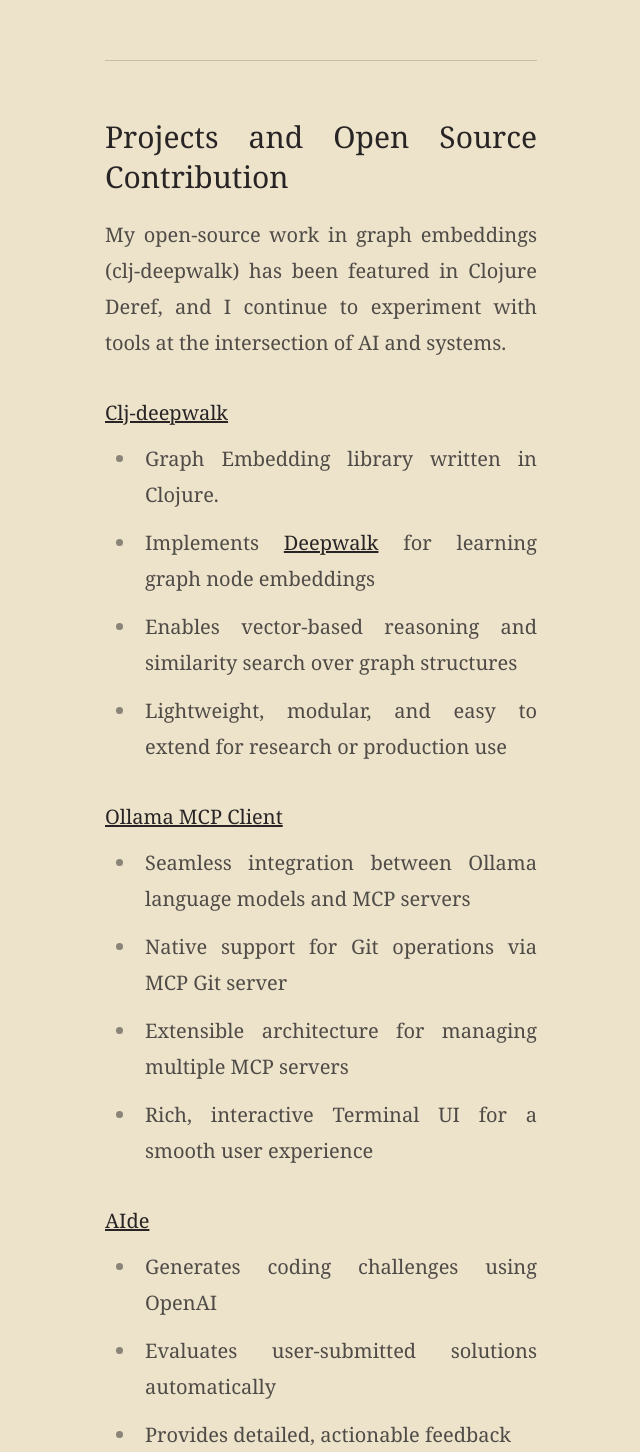
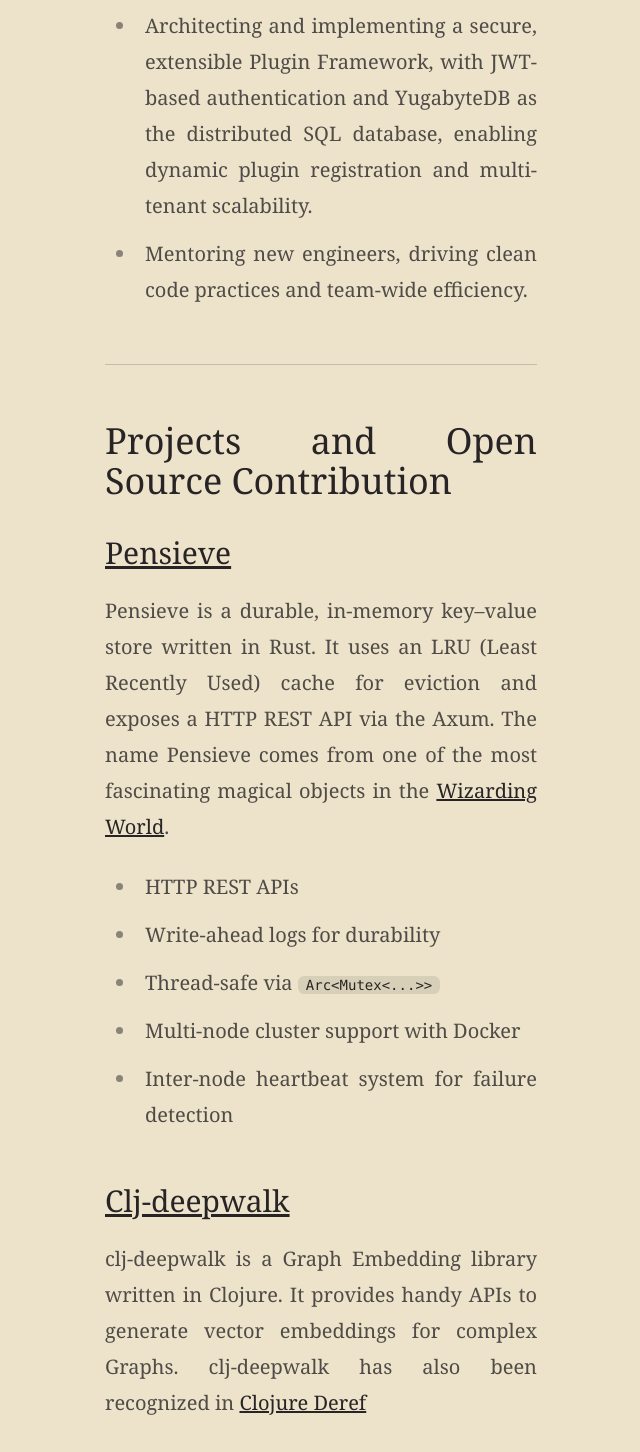
Before and after one commit to mihirrd/next-blog, a Next.js app: page /about in a window 1280 px wide. Shown: the part 1323-2775 px from the top of the page, without its empty margins (319-959 px from the left). Built offline with nearby package versions, Linux system fonts and the light colour scheme.

Commit message:
Update about me

```diff
--- a/app/about/about.md
+++ b/app/about/about.md
@@ -2,36 +2,51 @@
 title: 'About me'
 ---
 
-Hey there, my name is Mihir. I am a software engineer with 4 years of experience building scalable, high-performance backend systems. I am passionate about designing efficient and fault-tolerant system architectures. I am skilled in integrating LLMs into production environments, with hands-on experience in prompt engineering and GenAI implementation. I enjoy tackling complex problems, drive high-impact solutions, and lead projects that enhance system reliability, performance, and scalability. I love exploring tech and [hacking](https://www.paulgraham.com/hp.html) together cool projects. I love Emacs!
+My name is Mihir. I am a software engineer with 4 years of experience building scalable, high-performance backend systems. I am currently pursuing my masters in Software Engineering at Purdue University. I am passionate about designing efficient and fault-tolerant system architectures. I am skilled in integrating LLMs into production environments, with hands-on experience in prompt engineering and GenAI implementation. I enjoy tackling complex problems, drive high-impact solutions, and lead projects that enhance system reliability, performance, and scalability. I love exploring tech and [hacking](https://www.paulgraham.com/hp.html) together cool projects. I love Emacs!
 
 ---
 
-### Work Experience
+## Work Experience
 At [Helpshift](https://www.helpshift.com/), I’ve led initiatives that include:
-- Designing a high-throughput architecture for LLM integration, supporting 1.5K RPS
+- Designing and implementing a high-throughput system with Clojure Workers for third-party LLM integration within a production chatbot service, supporting 1.5K RPS.
 - Engineering a Kafka-based asynchronous task queue that cut load average by 30%
-- Building multilingual AI-powered translation systems that increased user engagement by 20%
-- Mentoring new engineers, driving clean code practices and team-wide efficiency
+- Architecting and implementing a secure, extensible Plugin Framework, with JWT-based authentication and YugabyteDB as the distributed SQL database, enabling dynamic plugin registration and multi-tenant scalability.
+- Mentoring new engineers, driving clean code practices and team-wide efficiency.
 
 ---
 
-### Projects and Open Source Contribution
-My open-source work in graph embeddings (clj-deepwalk) has been featured in Clojure Deref, and I continue to experiment with tools at the intersection of AI and systems.
+## Projects and Open Source Contribution
 
-#### [Clj-deepwalk](https://github.com/mihirrd/clj-deepwalk)
-- Graph Embedding library written in Clojure.
+
+### [Pensieve](https://github.com/mihirrd/pensieve)
+Pensieve is a durable, in-memory key–value store written in Rust. It uses an LRU (Least Recently Used) cache for eviction and exposes a HTTP REST API via the Axum. The name Pensieve comes from one of the most fascinating magical objects in the [Wizarding World](https://www.harrypotter.com/writing-by-jk-rowling/pensieve).
+
+- HTTP REST APIs
+- Write-ahead logs for durability
+- Thread-safe via <code>Arc<Mutex<...>></code>
+- Multi-node cluster support with Docker
+- Inter-node heartbeat system for failure detection
+
+
+### [Clj-deepwalk](https://github.com/mihirrd/clj-deepwalk)
+clj-deepwalk is a Graph Embedding library written in Clojure. It provides handy APIs to generate vector embeddings for complex Graphs.
+clj-deepwalk has also been recognized in [Clojure Deref](https://clojure.org/news/2025/01/17/deref)
+
 - Implements [Deepwalk](https://arxiv.org/abs/1403.6652) for learning graph node embeddings
 - Enables vector-based reasoning and similarity search over graph structures
 - Lightweight, modular, and easy to extend for research or production use
 
 
-#### [Ollama MCP Client](https://github.com/mihirrd/ollama-mcp-client)
-- Seamless integration between Ollama language models and MCP servers
-- Native support for Git operations via MCP Git server
-- Extensible architecture for managing multiple MCP servers
+### [Ollama MCP Client](https://github.com/mihirrd/ollama-mcp-client)
+Highly modular and extensible client for MCP tools in Ollama models
+
+- Seamless integration between MCP servers and Ollama language models
+- Native support for Git operations via MCP Git server, with support for extending multiple MCP servers
 - Rich, interactive Terminal UI for a smooth user experience
 
-#### [AIde](https://github.com/mihirrd/aide)
+### [AIde](https://github.com/mihirrd/aide)
+Aide acts like an on-demand tutor for those preparing for coding interviews.
+
 - Generates coding challenges using OpenAI
 - Evaluates user-submitted solutions automatically
 - Provides detailed, actionable feedback
@@ -39,11 +54,21 @@
 
 ---
 
-🎓 I’ll be joining Purdue, West Lafayette in Fall 2025 for MS in Software Engineering, with a focus on distributed systems and backend architecture.
+## Tech Stack
 
-Let’s connect if you're hiring for backend or platform roles — or if you're working on systems where performance, reliability, and scalability are top priorities.
+- Java, Clojure, Python, C++, Rust, Javascript, SQL
+- MongoDB, Postgres, YugabyteDB, Kafka, Redis, Elasticsearch
+- Grafana, Kibana
+- Jenkins, Docker, Git, Gerrit
 
-📧 Email : deshpande.mihir7@gmail.com | deshpa92@purdue.edu
+---
+
+I am looking for a summer internship starting May 2026. Let’s connect if you're hiring for backend or platform roles!
+<br/>
+<br/>
+📧 Email -
+- deshpande.mihir7@gmail.com
+- deshpa92@purdue.edu
 
 <br>
 <p align="center">
--- a/app/about/page.tsx
+++ b/app/about/page.tsx
@@ -22,7 +22,8 @@
     <main>
       <section className="flex justify-center font-serif text-justify">
         <div className="flex flex-col p-10 w-full lg:w-2/5 md:text-lg">
-        <article className='prose prose-h4:font-thin prose-h3:font-thin prose-h2:font-thin prose-code:font-thin prose-code:text-sm md:prose-xl text-justify'>
+            <article className='prose prose-h4:font-thin prose-h3:font-thin prose-h2:font-thin prose-code:font-thin prose-code:text-sm md:prose-xl text-justify'>
+                <h3>Hey there!</h3>
         <Markdown>{content}</Markdown>
         </article>
         </div>
```
